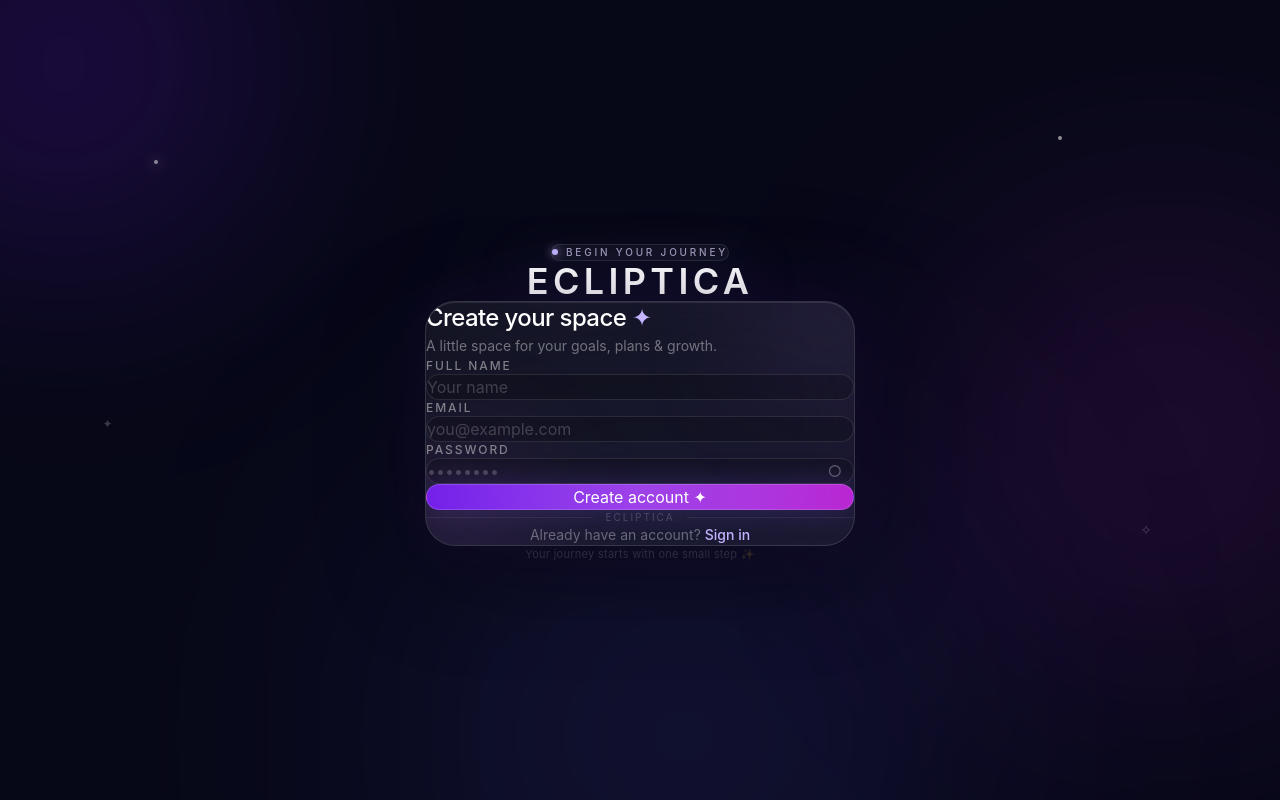
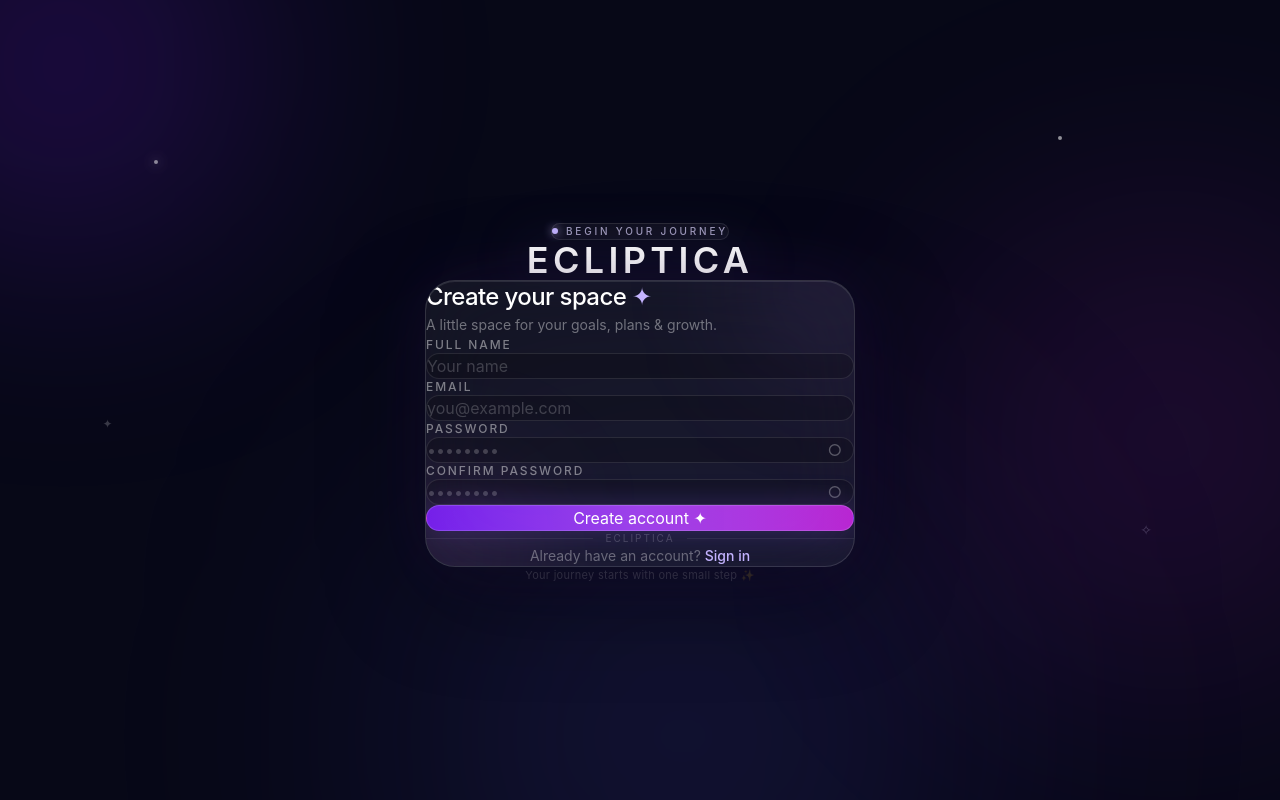
Before and after one commit to sneh777a/ecliptica, a React (Vite) app in the folder frontend/: page /register in a window 1280 px wide. Built offline with nearby package versions, Linux system fonts and the light colour scheme.

Commit message:
Fix register password confirmation and validation

```diff
--- a/frontend/src/pages/Register.jsx
+++ b/frontend/src/pages/Register.jsx
@@ -8,14 +8,24 @@ export default function Register() {
   const [name, setName] = useState("");
   const [email, setEmail] = useState("");
   const [password, setPassword] = useState("");
+  const [confirmPassword, setConfirmPassword] = useState("");
   const [error, setError] = useState("");
   const [loading, setLoading] = useState(false);
   const [showPassword, setShowPassword] = useState(false);
+  const [showConfirmPassword, setShowConfirmPassword] = useState(false);
   const navigate = useNavigate();
 
   const handleSubmit = async (e) => {
     e.preventDefault();
     setError("");
+    if (password !== confirmPassword) {
+      setError("Passwords do not match");
+      return;
+    }
+    if (password.length < 6) {
+      setError("Password must be at least 6 characters");
+      return;
+    }
     setLoading(true);
     try {
       await axios.post(`${API_URL}/auth/register`, { name, email, password });
@@ -76,7 +86,7 @@ export default function Register() {
                 </div>
               )}
 
-              <form onSubmit={handleSubmit} className="space-y-4.5">
+              <form onSubmit={handleSubmit} className="space-y-5">
                 <div>
                   <label className="mb-2 block text-xs font-medium uppercase tracking-[0.16em] text-white/45">Full name</label>
                   <input type="text" value={name} onChange={(e) => setName(e.target.value)} placeholder="Your name" className={inputClass} required autoComplete="name" />
@@ -95,6 +105,15 @@ export default function Register() {
                   </div>
                 </div>
 
+                <div>
+                  <label className="mb-2 block text-xs font-medium uppercase tracking-[0.16em] text-white/45">Confirm password</label>
+                  <div className="relative">
+                    <input type={showConfirmPassword ? "text" : "password"} value={confirmPassword} onChange={(e) => setConfirmPassword(e.target.value)} placeholder="••••••••" className={`${inputClass} pr-12`} required autoComplete="new-password" />
+                    <button type="button" onClick={() => setShowConfirmPassword((value) => !value)} aria-label={showConfirmPassword ? "Hide password" : "Show password"} className="absolute right-3 top-1/2 -translate-y-1/2 rounded-lg px-2 py-1 text-sm text-white/30 transition hover:text-white/70">
+                      {showConfirmPassword ? "◉" : "○"}
+                    </button>
+                  </div>
+                </div>
                 <button type="submit" disabled={loading} className="group relative mt-2 w-full overflow-hidden rounded-2xl border border-violet-200/20 bg-gradient-to-r from-violet-600/90 via-purple-500/90 to-fuchsia-500/80 py-3.5 font-medium text-white shadow-[0_0_30px_rgba(139,92,246,0.25)] transition-all duration-300 hover:-translate-y-0.5 hover:shadow-[0_0_45px_rgba(139,92,246,0.4)] disabled:cursor-not-allowed disabled:opacity-50">
                   <span className="absolute inset-0 -translate-x-full bg-gradient-to-r from-transparent via-white/15 to-transparent transition-transform duration-700 group-hover:translate-x-full" />
                   <span className="relative">{loading ? "Creating your orbit..." : "Create account  ✦"}</span>
```
